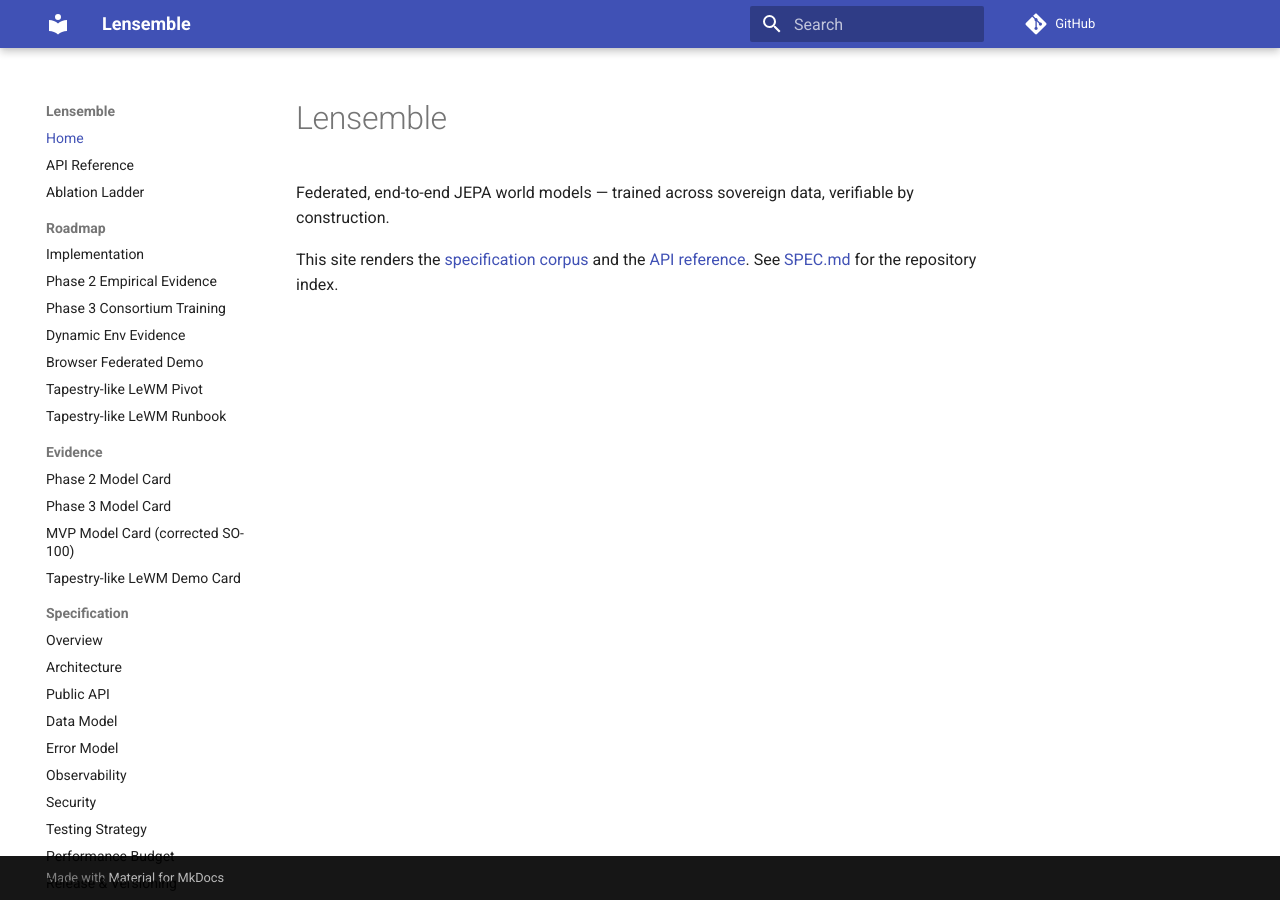
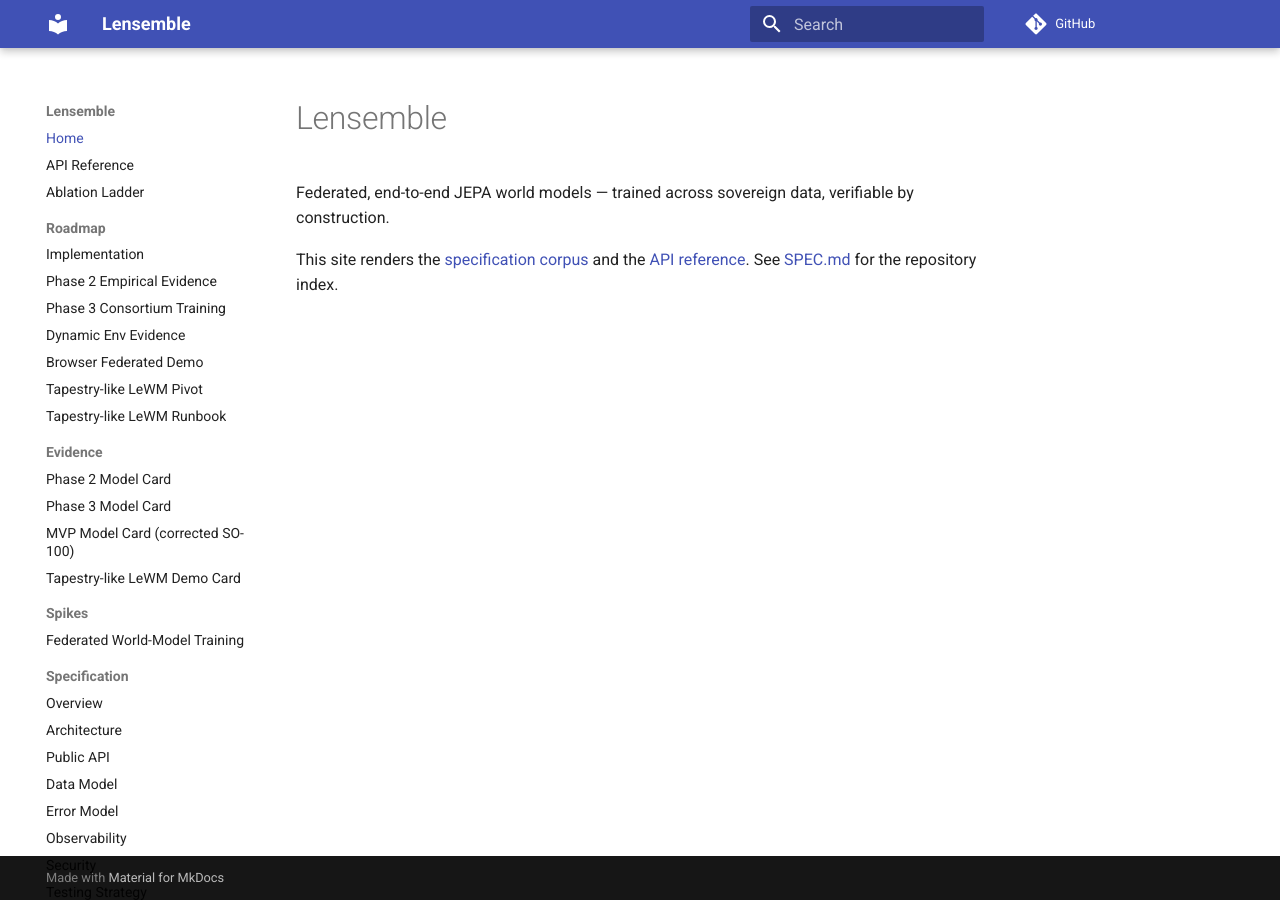
Before and after one commit to AbdelStark/Lensemble, an MkDocs documentation site: the page built from docs/index.md, in a window 1280 px wide. Built offline with MkDocs 1.6.1 and Material for MkDocs 9.7.7, drawn with Linux system fonts in a browser that asks for light colours; comment, search, counter and statistics services are not loaded.

Commit message:
docs: add spike 0001 to the mkdocs nav
Co-Authored-By: Claude Opus 4.8 (1M context) <noreply@anthropic.com>

```diff
--- a/mkdocs.yml
+++ b/mkdocs.yml
@@ -61,6 +61,8 @@ nav:
       - Phase 3 Model Card: evidence/phase3_model_card.md
       - MVP Model Card (corrected SO-100): evidence/phase3_mvp_model_card.md
       - Tapestry-like LeWM Demo Card: evidence/lewm_tworooms_demo_card.md
+  - Spikes:
+      - Federated World-Model Training: spikes/0001-federated-world-model-training/README.md
   - Specification:
       - Overview: spec/00-overview.md
       - Architecture: spec/01-architecture.md
```
